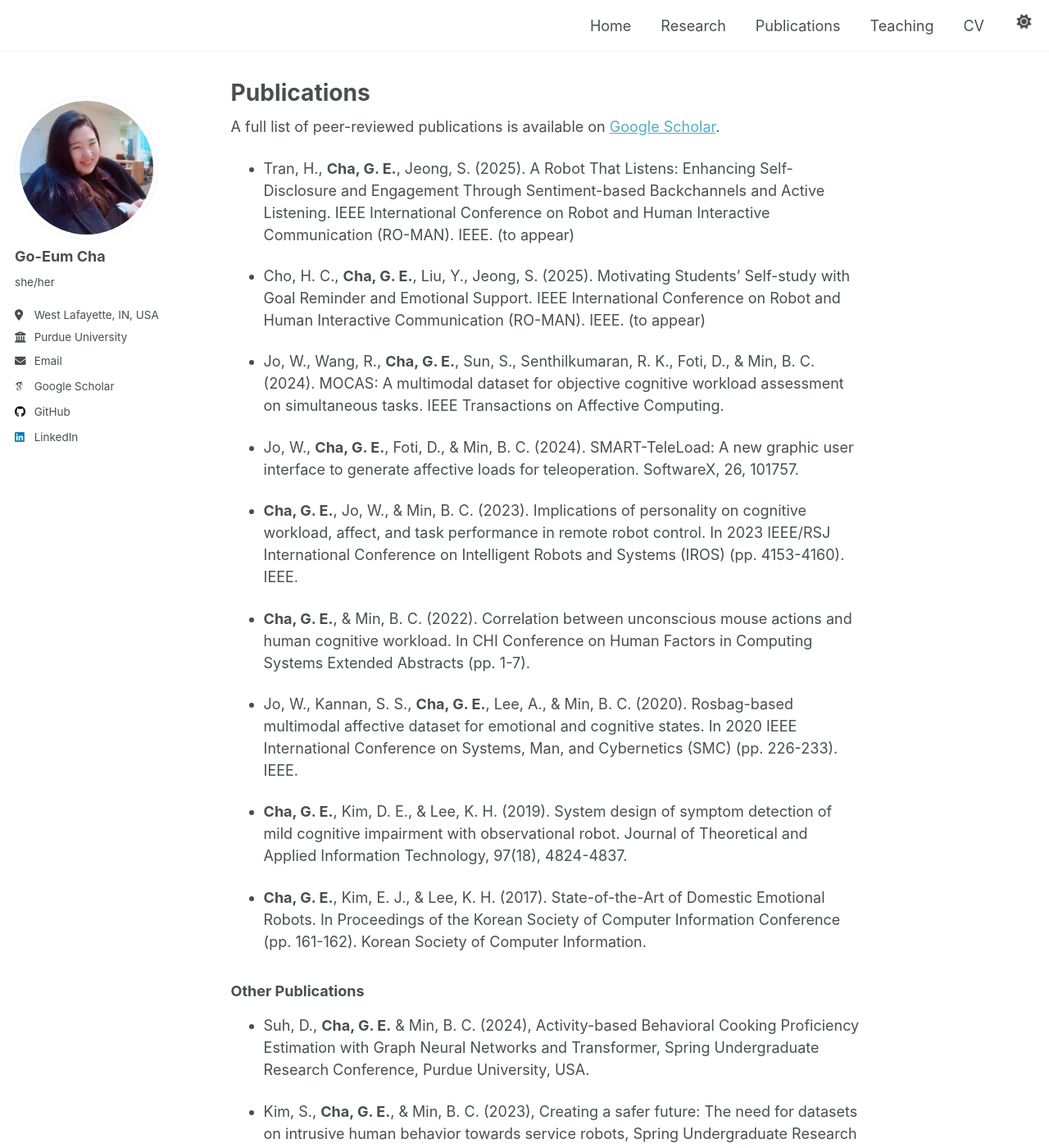
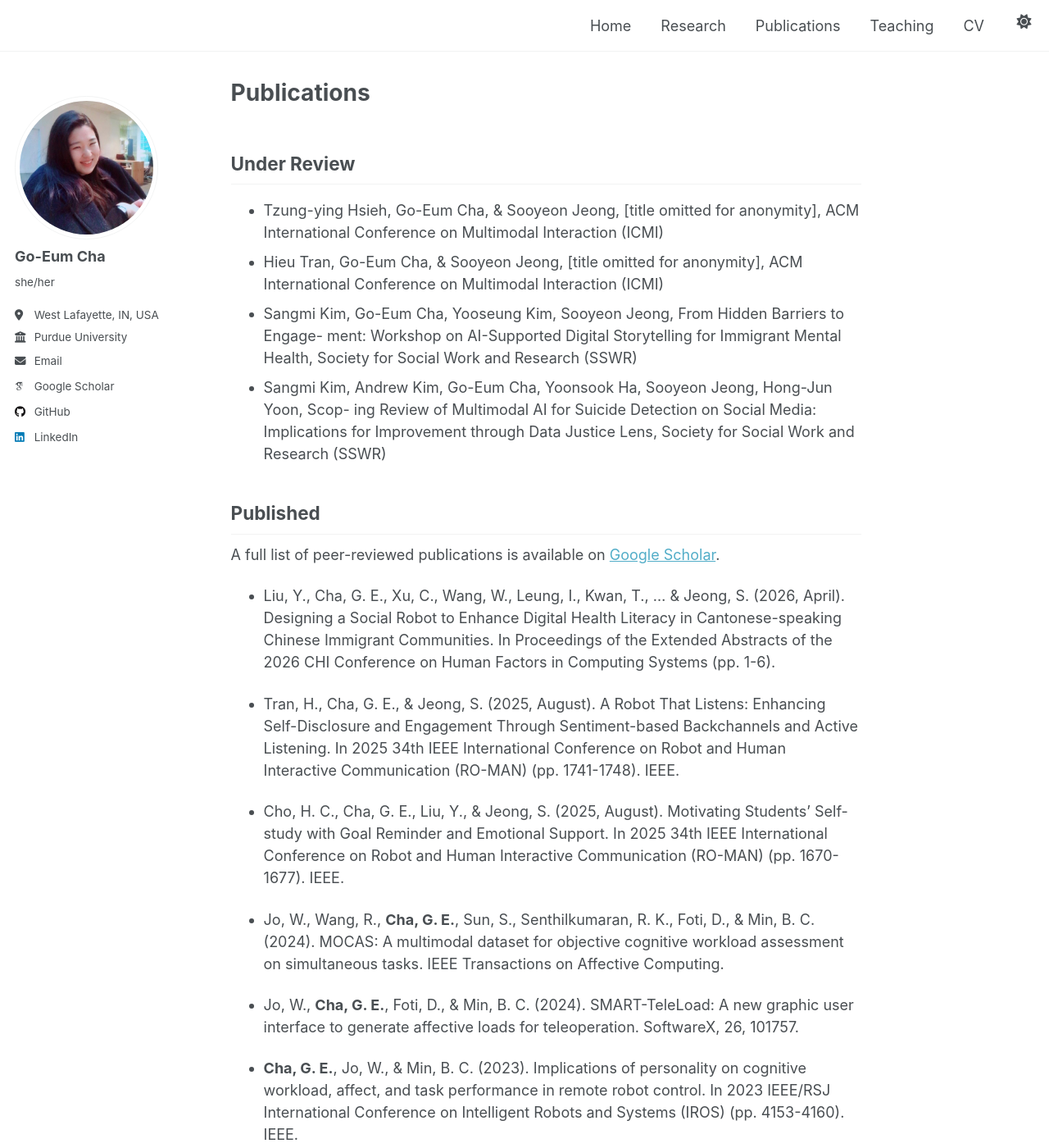
Before and after one commit to chagom/chagom.github.io, a Jekyll site: the page built from _pages/publications.md, in a window 1280 px wide and 1400 px high. Shown: the whole window at 82% size. Built offline with Jekyll 4.4.1, drawn with Linux system fonts in a browser that asks for light colours; some web fonts are replaced.

Commit message:
research

```diff
--- a/_pages/publications.md
+++ b/_pages/publications.md
@@ -6,12 +6,26 @@ author_profile: true
 person_schema: true
 ---
 
+## Under Review
+- Tzung-ying Hsieh, Go-Eum Cha, & Sooyeon Jeong, [title omitted for anonymity], ACM International Conference on Multimodal Interaction (ICMI)
+- Hieu Tran, Go-Eum Cha, & Sooyeon Jeong, [title omitted for anonymity], ACM International
+Conference on Multimodal Interaction (ICMI)
+- Sangmi Kim, Go-Eum Cha, Yooseung Kim, Sooyeon Jeong, From Hidden Barriers to Engage-
+ment: Workshop on AI-Supported Digital Storytelling for Immigrant Mental Health, Society for
+Social Work and Research (SSWR)
+- Sangmi Kim, Andrew Kim, Go-Eum Cha, Yoonsook Ha, Sooyeon Jeong, Hong-Jun Yoon, Scop-
+ing Review of Multimodal AI for Suicide Detection on Social Media: Implications for Improvement
+through Data Justice Lens, Society for Social Work and Research (SSWR)
 
+
+## Published
 A full list of peer-reviewed publications is available on [Google Scholar](https://scholar.google.com/citations?user=xnt-zV0AAAAJ).
 
-- Tran, H., **Cha, G. E.**, Jeong, S. (2025). A Robot That Listens: Enhancing Self-Disclosure and Engagement Through Sentiment-based Backchannels and Active Listening. IEEE International Conference on Robot and Human Interactive Communication (RO-MAN). IEEE. (to appear)
+- Liu, Y., Cha, G. E., Xu, C., Wang, W., Leung, I., Kwan, T., ... & Jeong, S. (2026, April). Designing a Social Robot to Enhance Digital Health Literacy in Cantonese-speaking Chinese Immigrant Communities. In Proceedings of the Extended Abstracts of the 2026 CHI Conference on Human Factors in Computing Systems (pp. 1-6).
 
-- Cho, H. C., **Cha, G. E.**, Liu, Y., Jeong, S. (2025). Motivating Students' Self-study with Goal Reminder and Emotional Support. IEEE International Conference on Robot and Human Interactive Communication (RO-MAN). IEEE. (to appear)
+- Tran, H., Cha, G. E., & Jeong, S. (2025, August). A Robot That Listens: Enhancing Self-Disclosure and Engagement Through Sentiment-based Backchannels and Active Listening. In 2025 34th IEEE International Conference on Robot and Human Interactive Communication (RO-MAN) (pp. 1741-1748). IEEE.
+
+- Cho, H. C., Cha, G. E., Liu, Y., & Jeong, S. (2025, August). Motivating Students’ Self-study with Goal Reminder and Emotional Support. In 2025 34th IEEE International Conference on Robot and Human Interactive Communication (RO-MAN) (pp. 1670-1677). IEEE.
 
 - Jo, W., Wang, R., **Cha, G. E.**, Sun, S., Senthilkumaran, R. K., Foti, D., & Min, B. C. (2024). MOCAS: A multimodal dataset for objective cognitive workload assessment on simultaneous tasks. IEEE Transactions on Affective Computing.
 
```
